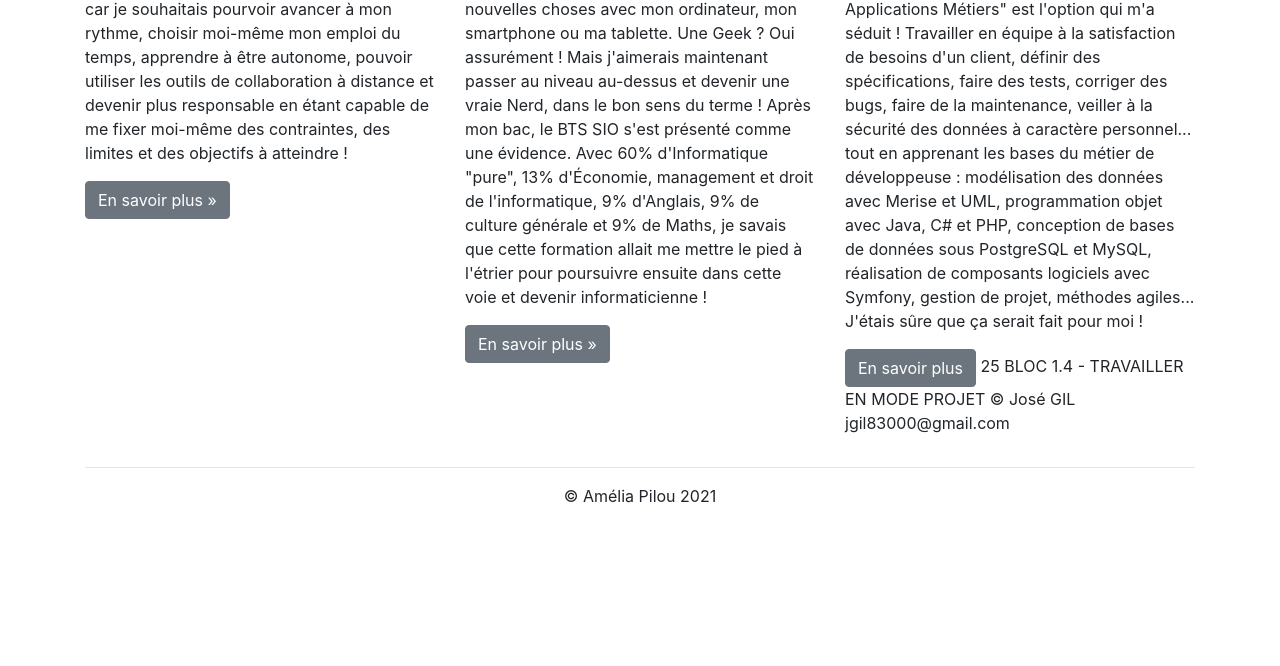
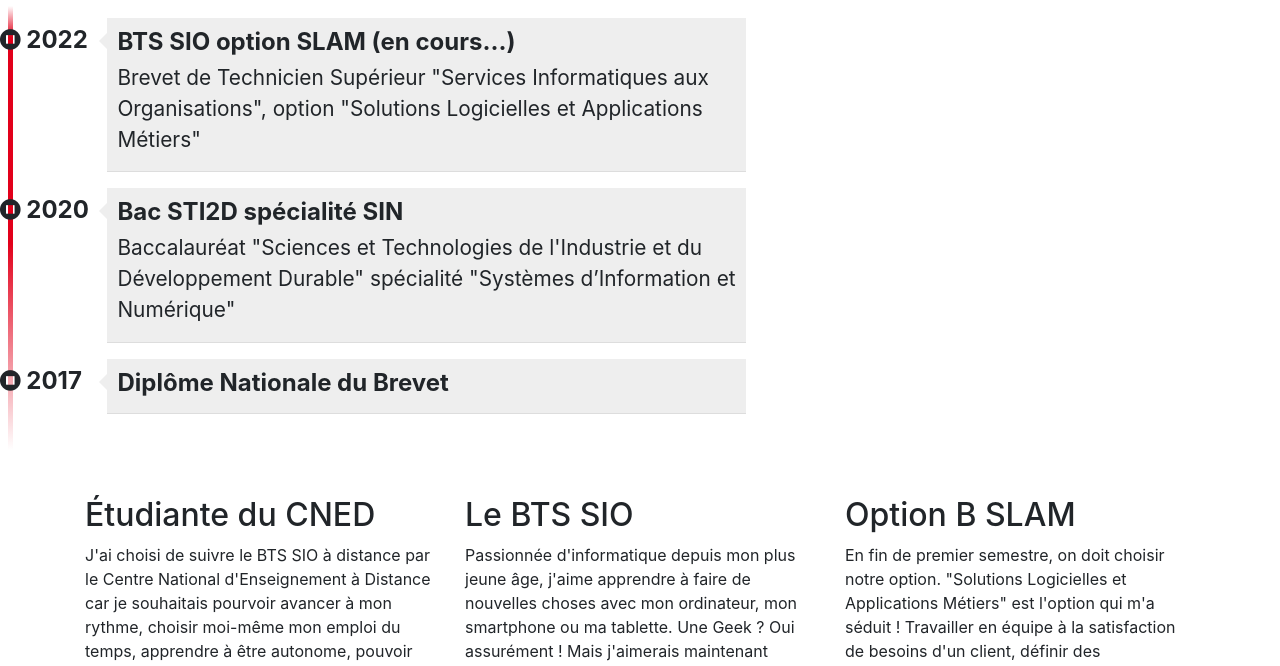
Before and after one commit to SarkissianJeremy/SarkissianJeremy, a plain HTML site: page pages/cv.html in a window 1280 px wide. Shown: the part 693-1359 px from the top of the page. Before the commit the page ends 1217 px from the top, so only its background shows below. Drawn offline with nearby package versions, Linux system fonts and the light colour scheme.

Commit message:
CV ajout du parcours scolaire Task #9 - CV ajout parcours scolaire

```diff
--- a/css/cv.css
+++ b/css/cv.css
@@ -14,3 +14,43 @@ body { padding-top: 50px; }
 #cv-intro h1 span { color: rgb(226,0,26); }
 #cv-intro::after { background: url('images/ligne.png'); /* Dossier "images" est un sousdossier de "css" (à créer) */
                    width: 100%; height: 3px; margin-top: 15px; content: ''; display: block;}
+/****************************************
+* Rubriques
+****************************************/
+.rubrique { margin-bottom: 15px; }
+.rubrique h2 { color: rgb(226,0,26); }
+.rubrique h2::before{ margin-right: 5px; }
+.rubrique p{ font-size: 1.3em; line-height: 1.5em; }
+/******************************************
+* Parcours scolaire
+******************************************/
+#parcours { margin-top: 20px; position: relative; padding: 1em 0; list-style: none; }
+#parcours::before { width: 5px; height: 100%; position: absolute; left: 7.8px; top: 0;
+ display: block; background: linear-gradient(to bottom, #ffffff 0%,
+ #E2001A 7%, #E2001A, #ffffff 100%); content:""; }
+#parcours li { width: 100%; z-index: 2; position: relative; float: left; }
+#parcours .date .glyphicon-record::before { background: #FFFFFF; color: #555; }
+#parcours .date { width: 75px; background-color: rgba(0, 0, 0, 0); font-size: 1.5em;
+ font-weight: 700; display: inline-block; }
+#parcours .details { width: 325px; display: inline-block; background: #eee;
+ position: relative; padding: 10px 10px 0 10px;
+ border-bottom: 1px solid #ddd; margin: -4px -12px 20px 0; }
+#parcours .details::after { content: ''; position: absolute; top: 15px; right: 0;
+ left: -16px; height: 0; width: 0; border: solid transparent;
+ border-right-color: #eee; border-width: 8px;
+ pointer-events: none; }
+#parcours .details h3{ font-size: 1.5em; margin: 0; padding: 0; font-weight: 700; }
+#parcours .details p{ font-size: 1.3em; margin-top: 5px; padding: 0; }
+/* Pour empêcher la déformation du parcours scolaire selon la STA */
+@media (min-width: 500px) { #parcours .date { width: 20%; }
+ #parcours .details { width: 80%; }
+}
+@media (min-width: 768px) { #parcours .date { width: 25%; }
+ #parcours .details { width: 75%; }
+}
+@media (min-width: 992px) { #parcours .date { width: 17%; }
+ #parcours .details { width: 83%; }
+}
+@media (min-width: 1200px) { #parcours .date { width: 13%; }
+ #parcours .details { width: 87%; }
+}
--- a/pages/cv.html
+++ b/pages/cv.html
@@ -106,6 +106,42 @@
  du développement d'applications, mon métier&nbsp;!
  </p>
  </div>
+<div class="rubrique clearfix">
+ <h2><span class="fa fa-graduation-cap"></span> Parcours scolaire</h2>
+ <ul id="parcours" class="clearfix">
+ <li>
+ <div class="date float-left">
+ <span class="fa fa-stop-circle"></span>&nbsp;2022
+ </div>
+ <div class="details float-right">
+ <h3>BTS SIO option SLAM (en cours...)</h3>
+<p>Brevet de Technicien Supérieur "Services Informatiques aux
+ Organisations", option "Solutions Logicielles et Applications
+Métiers"</p>
+ </div>
+ </li>
+ <li>
+ <div class="date float-left">
+ <span class="fa fa-stop-circle"></span>&nbsp;2020
+ </div>
+ <div class="details float-right">
+ <h3>Bac STI2D spécialité SIN</h3>
+ <p>Baccalauréat "Sciences et Technologies de l'Industrie et du
+ Développement Durable" spécialité "Systèmes d’Information et
+Numérique"</p>
+ </div>
+ </li>
+ <li>
+ <div class="date float-left">
+ <span class="fa fa-stop-circle"></span>&nbsp;2017
+ </div>
+ <div class="details float-right">
+ <h3>Diplôme Nationale du Brevet</h3>
+<p></p>
+ </div>
+ </li>
+ </ul>
+ </div>
 
  </div>
  <div class="col-xs-12 col-sm-5">
```
